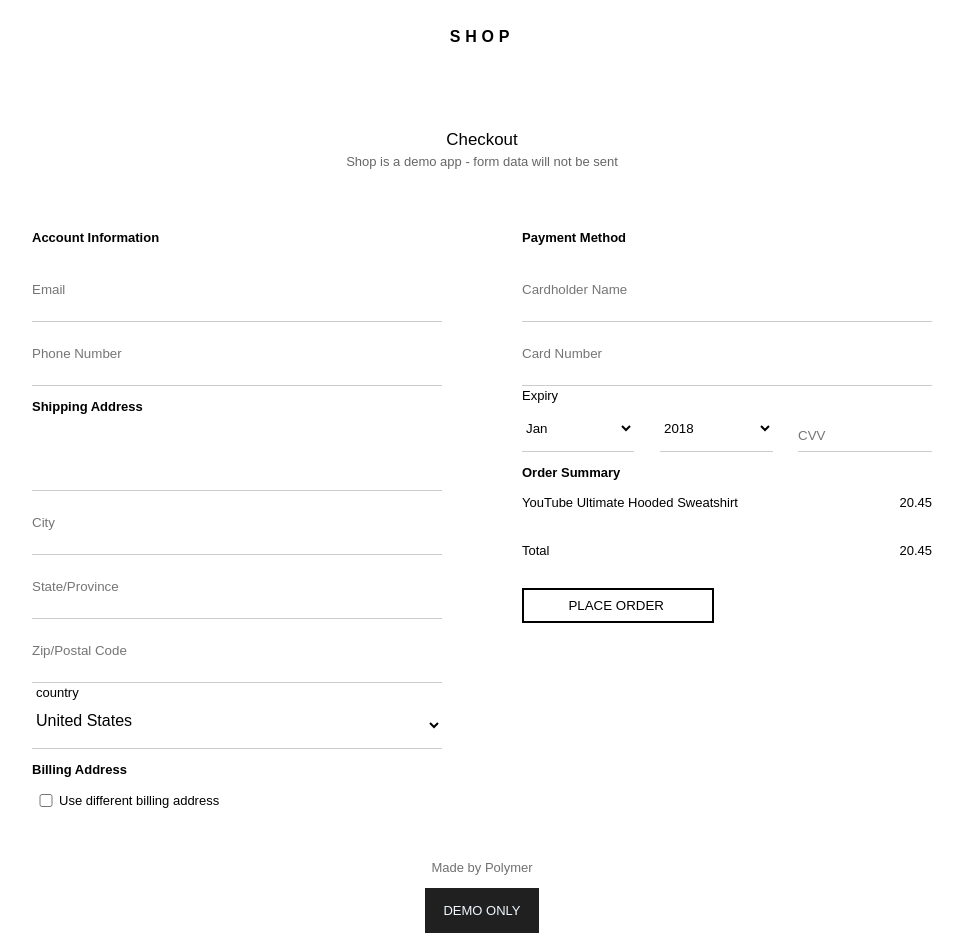
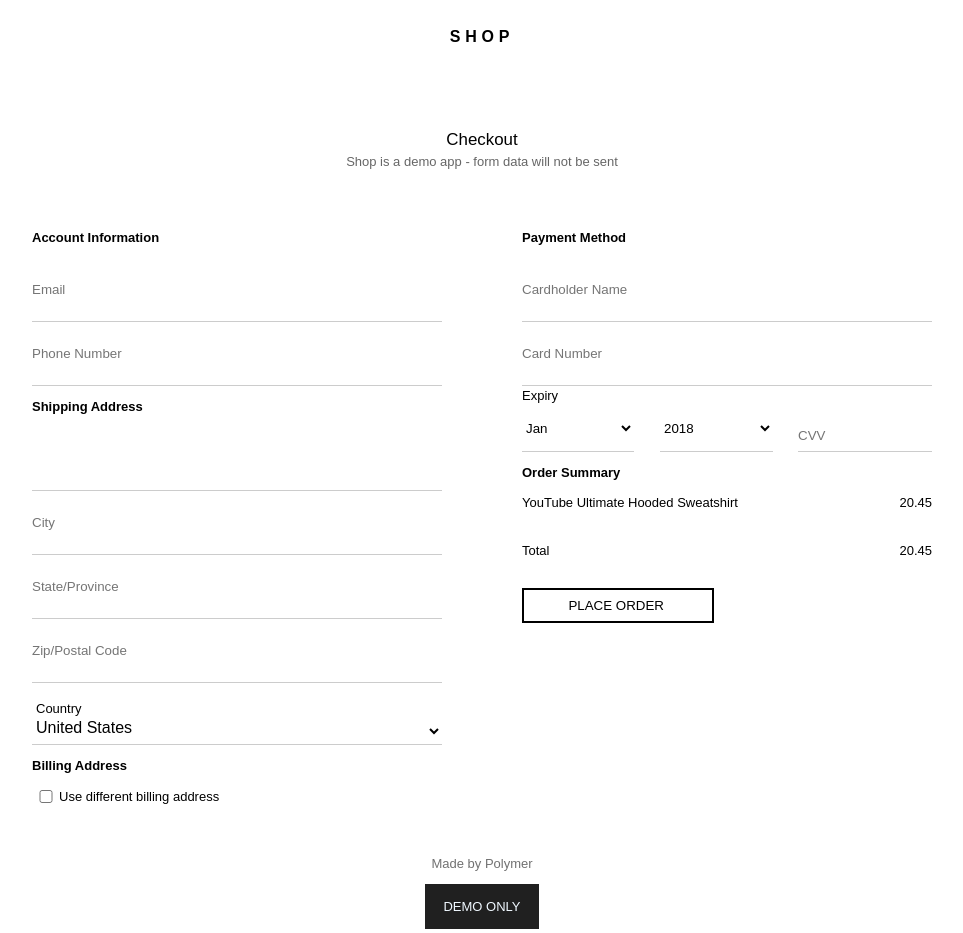
Before and after one commit to sranjan2547/Ecommerce-Website, a plain HTML site: page checkout.html in a window 1280 px wide. Shown: the whole page, without its empty margins (158-1121 px from the left). Drawn offline with Linux system fonts and the light colour scheme.

Commit message:
position of country label is fixed

```diff
--- a/checkout.html
+++ b/checkout.html
@@ -59,8 +59,9 @@
                 <input type="text" name="city" placeholder="City">
                 <input type="text" name="state" placeholder="State/Province">
                 <input type="text" name="pincode" placeholder="Zip/Postal Code">
-                <label for="">country</label>
-                <div>
+
+                <div class="country-div">
+                        <label for="">Country</label>
                     <select class="country" name="" id="">
                         <option value="United States">United States</option>
                         <option value="Canada">Canada</option>
--- a/css/checkout.css
+++ b/css/checkout.css
@@ -127,6 +127,13 @@ select {
     width: 100%;
     font-size: 16px;
 }
+.country-div{
+    padding-top: 16px;
+}
+.country-div label{
+    margin-left: 4px;
+}
+
 
 .form-section {
     margin-top: 45px;
@@ -164,6 +171,7 @@ p {
 
 .country {
     padding-bottom: 10px;
+    height: 27px;
 }
 
 @media (max-width: 770px) {
```
